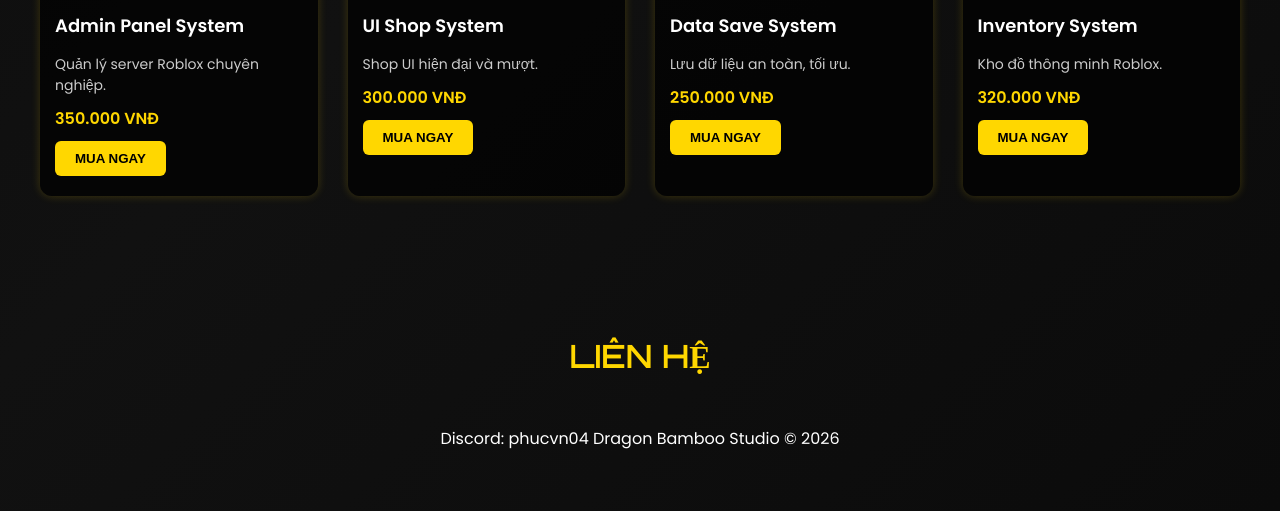
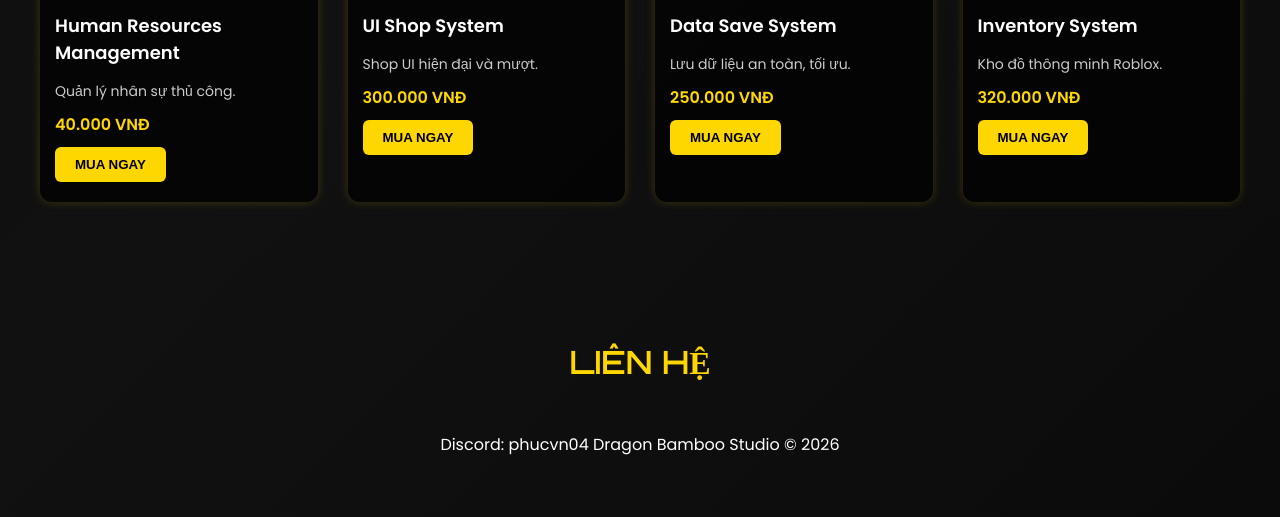
Before and after one commit to PhucVN0/Dragon-Bamboo-Studio, a plain HTML site: page index.html in a window 1280 px wide. Shown: the part 1214-1731 px from the top of the page. Drawn offline with Linux system fonts and the light colour scheme.

Commit message:
Update index.html

```diff
--- a/index.html
+++ b/index.html
@@ -74,18 +74,18 @@ SẢN PHẨM CỦA CHÚNG TÔI
 <div class="product-card fade-in">
 
 <div class="product-img">
-<img src="https://images.unsplash.com/photo-1605902711622-cfb43c44367f" alt="">
+<img src="https://cdn.discordapp.com/attachments/1473279438094598290/1484196152596238356/image.png?ex=69c0a4a1&is=69bf5321&hm=2843a84d8b72fae3bf114ac091c7ff8955bcfdb155926f0de5d59e32f179a9d3&" alt="">
 </div>
 
-<h3>Admin Panel System</h3>
+<h3>Human Resources Management</h3>
 
-<p>Quản lý server Roblox chuyên nghiệp.</p>
+<p>Quản lý nhân sự thủ công.</p>
 
 <div class="price">
-350.000 VNĐ
+40.000 VNĐ
 </div>
 
-<button onclick="buyProduct('Admin Panel System')">
+<button onclick="buyProduct('Human Resources Management')">
 MUA NGAY
 </button>
 
```
